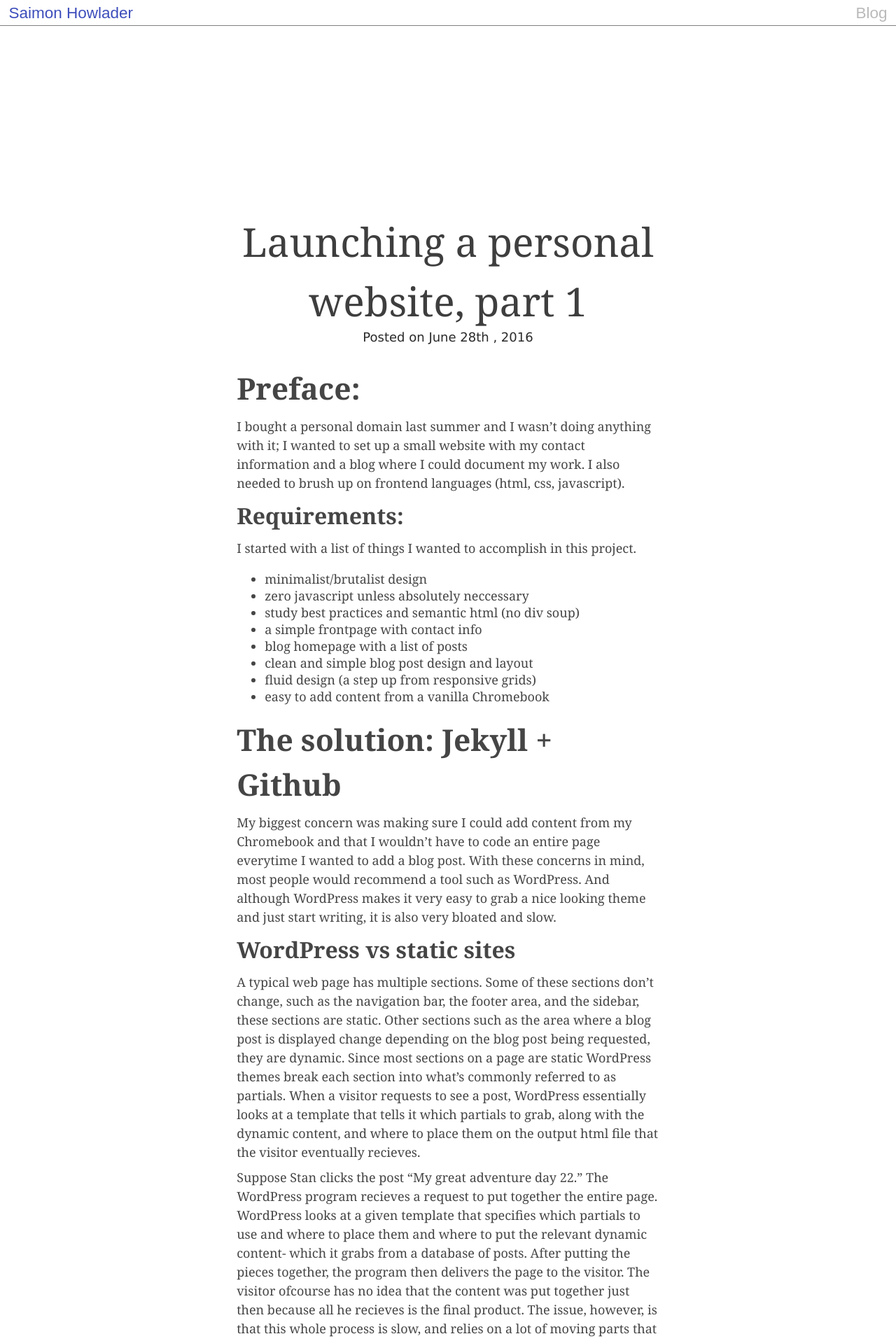
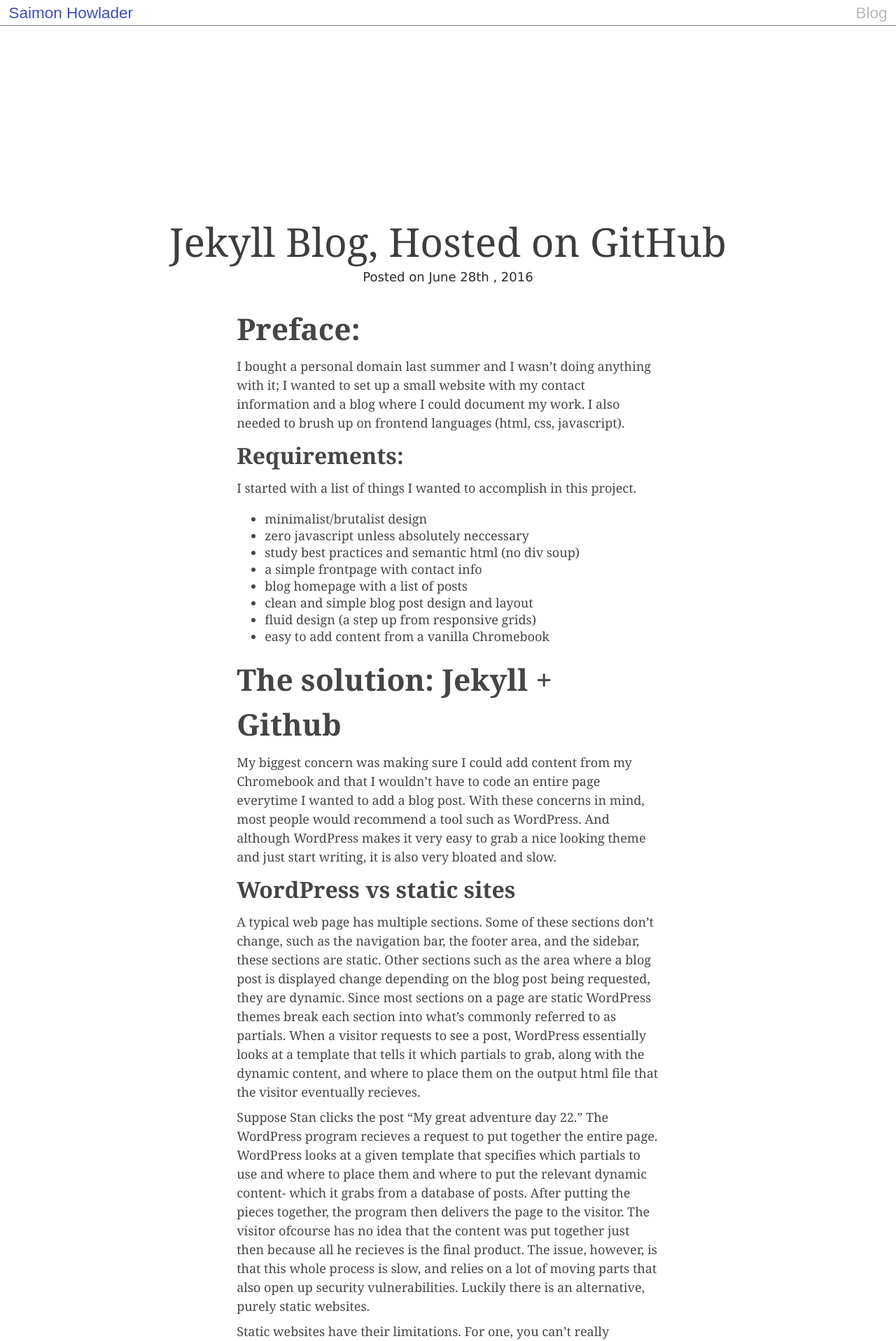
Before and after one commit to saimonhowlader/saimonhowlader.github.io, a Jekyll site: the page built from _posts/2016-06-28-launching-a-personal-website-part-1.md, in a window 1280 px wide. Shown: the top 1916 px of the page at 70% size. Built offline with Jekyll 4.4.1, drawn with Linux system fonts in a browser that asks for light colours.

Commit message:
Updated 2016-06-28-launching-a-personal-website-part-1.md

```diff
--- a/_posts/2016-06-28-launching-a-personal-website-part-1.md
+++ b/_posts/2016-06-28-launching-a-personal-website-part-1.md
@@ -1,7 +1,7 @@
 ---
 published: true
 layout: post
-title: 'Launching a personal website, part 1'
+title: 'Jekyll Blog, Hosted on GitHub'
 excerpt: >-
   I wanted to set up a small website with my contact information and a blog
   where I could document my work. I also needed to brush up on frontend
```
